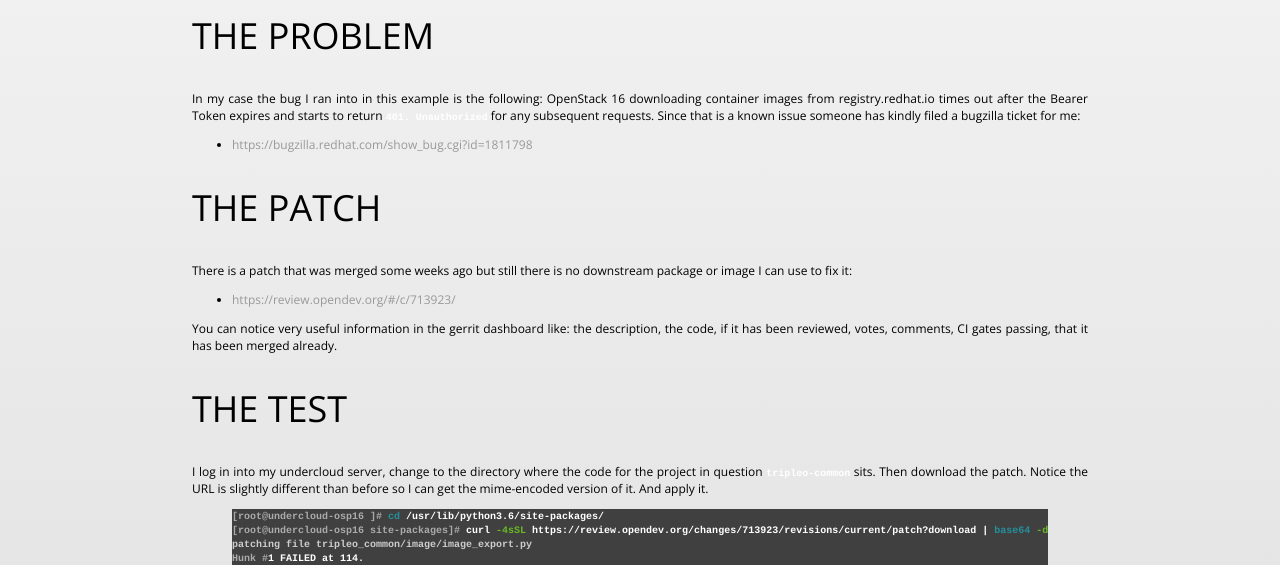
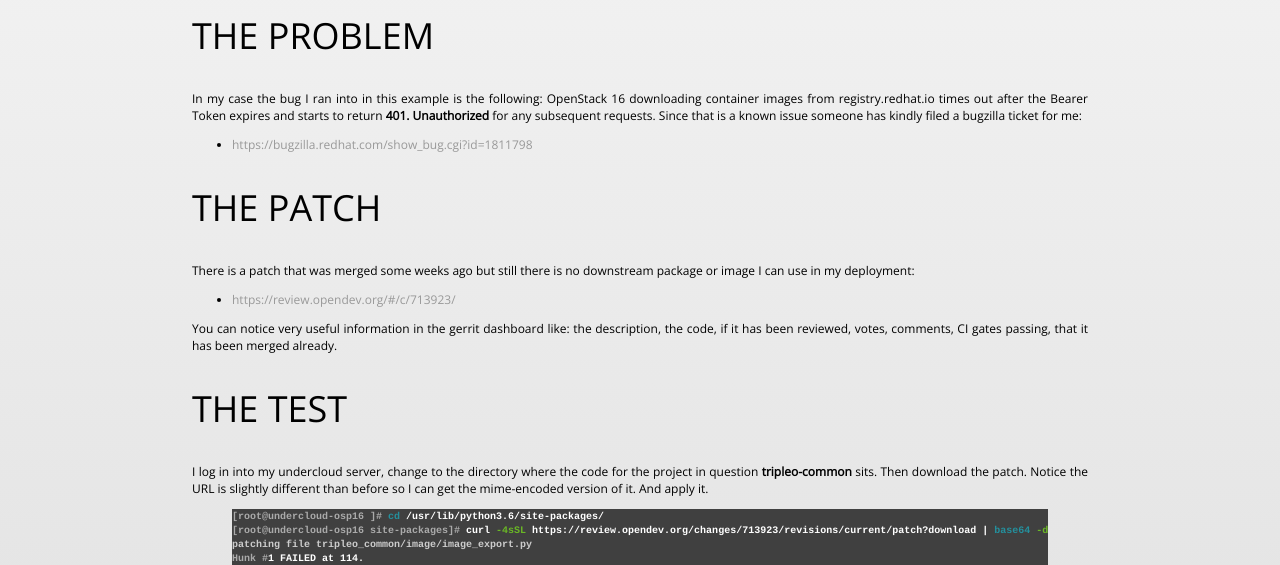
Before and after one commit to mauroseb/mauroseb.github.io, a Jekyll site: the page built from _posts/2020-04-29-testing-openstack-patches.md, in a window 1280 px wide. Shown: the part 745-1310 px from the top of the page. Built offline with Jekyll 4.4.1, drawn with Linux system fonts in a browser that asks for light colours.

Commit message:
Update 2020-04-29-testing-openstack-patches.md

````diff
--- a/_posts/2020-04-29-testing-openstack-patches.md
+++ b/_posts/2020-04-29-testing-openstack-patches.md
@@ -30,13 +30,13 @@
 ## The Problem
 
 In my case the bug I ran into in this example is the following:
-OpenStack 16 downloading container images from registry.redhat.io times out after the Bearer Token expires and starts to return ```401. Unauthorized``` for any subsequent requests. Since that is a known issue someone has kindly filed a bugzilla ticket for me:
+OpenStack 16 downloading container images from registry.redhat.io times out after the Bearer Token expires and starts to return **401. Unauthorized** for any subsequent requests. Since that is a known issue someone has kindly filed a bugzilla ticket for me:
  - <https://bugzilla.redhat.com/show_bug.cgi?id=1811798>
 
 
 ## The Patch
 
-There is a patch that was merged some weeks ago but still there is no downstream package or image I can use to fix it:
+There is a patch that was merged some weeks ago but still there is no downstream package or image I can use in my deployment:
  - <https://review.opendev.org/#/c/713923/>
 
 You can notice very useful information in the gerrit dashboard like: the description, the code, if it has been reviewed, votes, comments, CI gates passing, that it has been merged already.
@@ -44,7 +44,7 @@
 
 ## The Test
 
-I log in into my undercloud server, change to the directory where the code for the project in question ```tripleo-common``` sits. Then download the patch. Notice the URL is slightly different than before so I can get the mime-encoded version of it. And apply it.
+I log in into my undercloud server, change to the directory where the code for the project in question **tripleo-common** sits. Then download the patch. Notice the URL is slightly different than before so I can get the mime-encoded version of it. And apply it.
 
 {% highlight console %}
 
````
